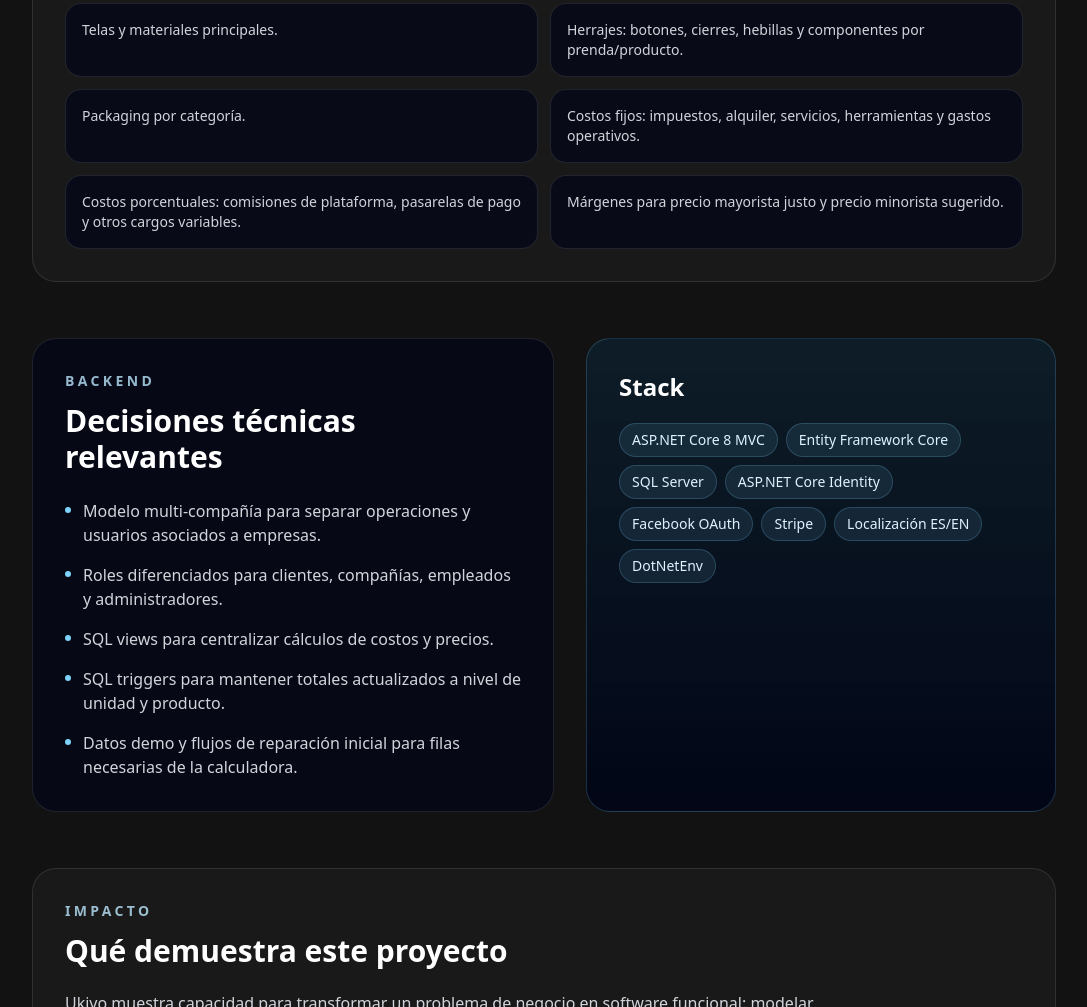
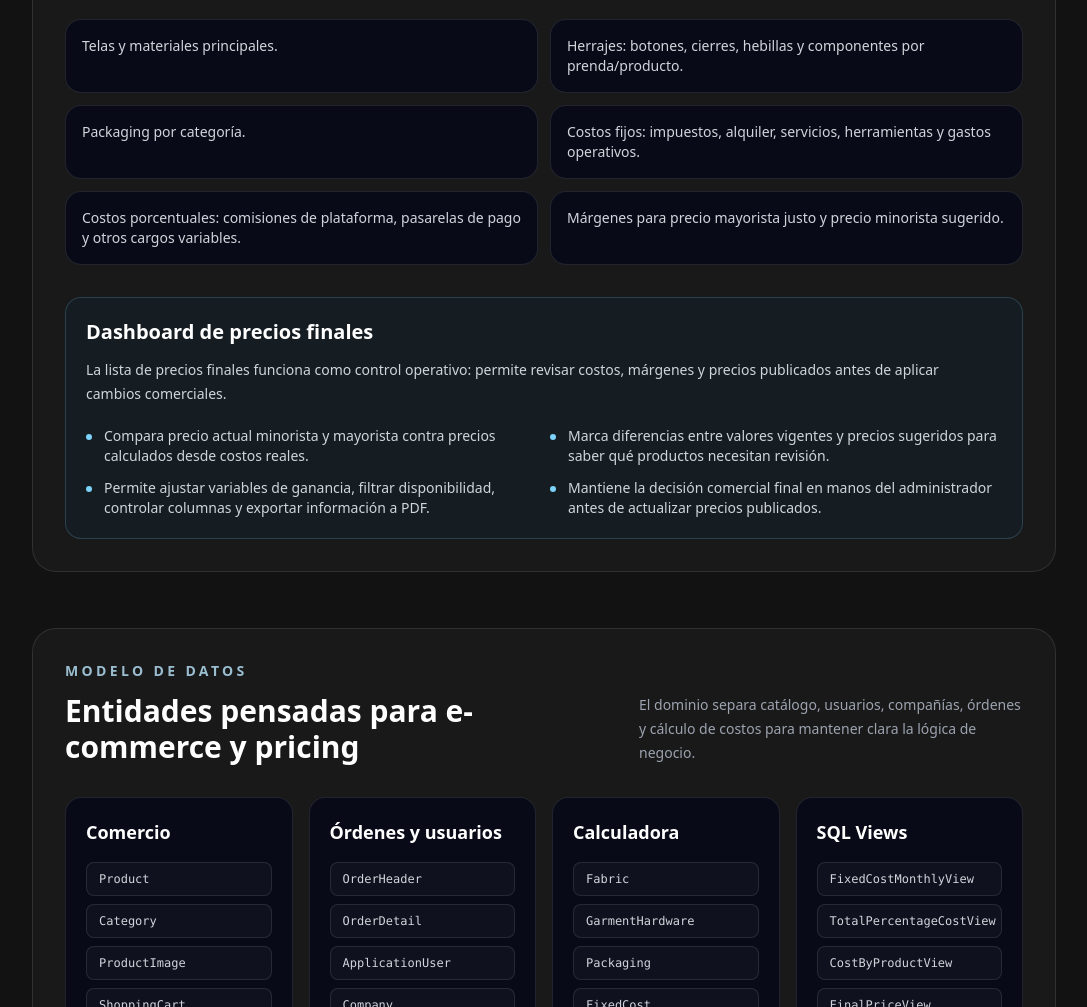
Before and after one commit to Emmanuel-Valdez/Emmanuel-Valdez, an Astro site: page /proyectos/ukiyo in a window 1280 px wide. Shown: the part 2824-3831 px from the top of the page, without its empty margins (96-1183 px from the left). Built offline with nearby package versions, Linux system fonts and the light colour scheme; Astro itself is replaced by a stand-in of ours.

Commit message:
feat: enrich Ukiyo case study details

```diff
--- a/src/components/Projects.astro
+++ b/src/components/Projects.astro
@@ -56,7 +56,7 @@ const PROJECTS = [
     ],
     highlights: [
       'Calculadora administrativa con telas, herrajes, packaging, costos fijos, costos porcentuales y márgenes de ganancia.',
-      'Precios mayoristas basados en costos reales y precio minorista sugerido para apoyar decisiones comerciales.',
+      'Dashboard de precios finales con comparación entre precios actuales, costos calculados, márgenes, filtros y exportación.',
       'Soporte multi-compañía, Identity, Facebook OAuth, Stripe, localización ES/EN y SQL views/triggers para cálculos.',
     ],
     link: 'https://ukiyo.bsite.net/',
--- a/src/pages/proyectos/ukiyo.astro
+++ b/src/pages/proyectos/ukiyo.astro
@@ -39,7 +39,7 @@ const problemItems = [
 const solutionItems = [
   'Tienda pública para explorar productos, buscar, guardar favoritos y comprar.',
   'Panel administrativo para productos, empresas, roles, órdenes y datos de cálculo.',
-  'Calculadora de precios con telas, herrajes, packaging, costos fijos, costos porcentuales y márgenes.',
+  'Calculadora de precios con telas, herrajes, packaging, costos fijos, costos porcentuales, márgenes y dashboard de precios finales.',
   'Integración con Identity, Facebook OAuth, Stripe y localización en español/inglés.',
 ];
 
@@ -89,12 +89,45 @@ const calculationInputs = [
   'Márgenes para precio mayorista justo y precio minorista sugerido.',
 ];
 
+const finalPriceFeatures = [
+  'Compara precio actual minorista y mayorista contra precios calculados desde costos reales.',
+  'Marca diferencias entre valores vigentes y precios sugeridos para saber qué productos necesitan revisión.',
+  'Permite ajustar variables de ganancia, filtrar disponibilidad, controlar columnas y exportar información a PDF.',
+  'Mantiene la decisión comercial final en manos del administrador antes de actualizar precios publicados.',
+];
+
 const backendHighlights = [
   'Modelo multi-compañía para separar operaciones y usuarios asociados a empresas.',
   'Roles diferenciados para clientes, compañías, empleados y administradores.',
-  'SQL views para centralizar cálculos de costos y precios.',
-  'SQL triggers para mantener totales actualizados a nivel de unidad y producto.',
-  'Datos demo y flujos de reparación inicial para filas necesarias de la calculadora.',
+  'SQL views específicas para costos fijos mensuales, costos porcentuales, costos por producto y precios finales.',
+  'SQL triggers para mantener totales actualizados cuando cambian cantidades o precios de telas, herrajes y packaging.',
+  'Migraciones EF Core, seed data y reparación inicial de filas necesarias para la calculadora.',
+];
+
+const dataModelGroups = [
+  {
+    title: 'Comercio',
+    items: ['Product', 'Category', 'ProductImage', 'ShoppingCart'],
+  },
+  {
+    title: 'Órdenes y usuarios',
+    items: ['OrderHeader', 'OrderDetail', 'ApplicationUser', 'Company'],
+  },
+  {
+    title: 'Calculadora',
+    items: ['Fabric', 'GarmentHardware', 'Packaging', 'FixedCost', 'PercentageCost', 'PercentageProfit'],
+  },
+  {
+    title: 'SQL Views',
+    items: ['FixedCostMonthlyView', 'TotalPercentageCostView', 'CostByProductView', 'FinalPriceView'],
+  },
+];
+
+const readinessItems = [
+  'Pruebas manuales completas antes de preparar la demo del portfolio.',
+  'Validación de checkout guards, acceso a órdenes, disponibilidad de productos y flujos login/carrito.',
+  'Revisión de soft-delete de compañías, deletes de calculadora y metadata de localización.',
+  'Backlog técnico honesto: tests automatizados, Docker, fake email sender, Serilog y middleware centralizado de excepciones.',
 ];
 
 const screenshots = [
@@ -126,13 +159,13 @@ const screenshots = [
     src: '/projects/ukiyo/final-prices.png',
     alt: 'Pantalla de precios finales en Ukiyo Designs',
     title: 'Precios finales',
-    description: 'Comparación entre precio final, minorista calculado y mayorista sugerido.',
+    description: 'Dashboard con variables de ganancia, costos, precios actuales, valores calculados y productos disponibles.',
   },
   {
     src: '/projects/ukiyo/orders-admin.png',
     alt: 'Panel de gestión de órdenes en Ukiyo Designs',
     title: 'Órdenes',
-    description: 'Gestión administrativa de pedidos y seguimiento operativo.',
+    description: 'Listado administrativo con clientes demo, estados, totales, filtros, exportación y acceso al detalle.',
   },
 ];
 ---
@@ -334,6 +367,48 @@ const screenshots = [
             </div>
           ))}
         </div>
+
+        <div class="mt-8 rounded-2xl border border-sky-300/20 bg-sky-950/20 p-5">
+          <h3 class="text-xl font-bold text-white">Dashboard de precios finales</h3>
+          <p class="mt-3 text-pretty text-sm leading-6 text-gray-300">
+            La lista de precios finales funciona como control operativo: permite revisar costos, márgenes y precios publicados antes de aplicar cambios comerciales.
+          </p>
+          <ul class="mt-5 grid gap-3 text-sm text-gray-300 md:grid-cols-2">
+            {finalPriceFeatures.map((item) => (
+              <li class="flex gap-3">
+                <span class="mt-2 size-1.5 shrink-0 rounded-full bg-sky-300" aria-hidden="true"></span>
+                <span>{item}</span>
+              </li>
+            ))}
+          </ul>
+        </div>
+      </section>
+
+      <section class="mt-14 rounded-3xl border border-white/10 bg-white/[0.03] p-6 md:p-8">
+        <div class="flex flex-col gap-3 md:flex-row md:items-end md:justify-between">
+          <div>
+            <p class="text-xs font-semibold uppercase tracking-[0.18em] text-sky-200/80 sm:text-sm sm:tracking-[0.24em]">Modelo de datos</p>
+            <h2 class="mt-3 text-3xl font-bold text-white">Entidades pensadas para e-commerce y pricing</h2>
+          </div>
+          <p class="max-w-sm text-sm leading-6 text-gray-400">
+            El dominio separa catálogo, usuarios, compañías, órdenes y cálculo de costos para mantener clara la lógica de negocio.
+          </p>
+        </div>
+
+        <div class="mt-8 grid gap-4 md:grid-cols-2 lg:grid-cols-4">
+          {dataModelGroups.map((group) => (
+            <article class="rounded-2xl border border-white/10 bg-slate-950/70 p-5">
+              <h3 class="text-lg font-bold text-white">{group.title}</h3>
+              <ul class="mt-4 space-y-2 text-sm text-gray-300">
+                {group.items.map((item) => (
+                  <li class="rounded-lg border border-white/10 bg-white/[0.03] px-3 py-2 font-mono text-xs text-gray-300">
+                    {item}
+                  </li>
+                ))}
+              </ul>
+            </article>
+          ))}
+        </div>
       </section>
 
       <section class="mt-14 grid gap-8 lg:grid-cols-[1fr_0.9fr]">
@@ -368,6 +443,14 @@ const screenshots = [
         <p class="mt-5 max-w-3xl text-pretty leading-7 text-gray-300">
           Ukiyo muestra capacidad para transformar un problema de negocio en software funcional: modelar datos, implementar reglas, conectar servicios externos y construir una interfaz usable para clientes y administración. Es un proyecto fullstack, pero el valor principal está en el backend, la base de datos y la lógica de negocio.
         </p>
+        <ul class="mt-6 grid gap-3 text-sm text-gray-300 md:grid-cols-2">
+          {readinessItems.map((item) => (
+            <li class="flex gap-3 rounded-2xl border border-white/10 bg-slate-950/70 p-4">
+              <span class="mt-2 size-1.5 shrink-0 rounded-full bg-sky-300" aria-hidden="true"></span>
+              <span>{item}</span>
+            </li>
+          ))}
+        </ul>
       </section>
 
       <section class="mt-14">
```
Also changed, not shown: public/projects/ukiyo/admin-products.png, public/projects/ukiyo/cost-by-product.png, public/projects/ukiyo/final-prices.png, public/projects/ukiyo/orders-admin.png, public/projects/ukiyo/product-detail.jpg, public/projects/ukiyo/store-home.jpg.
